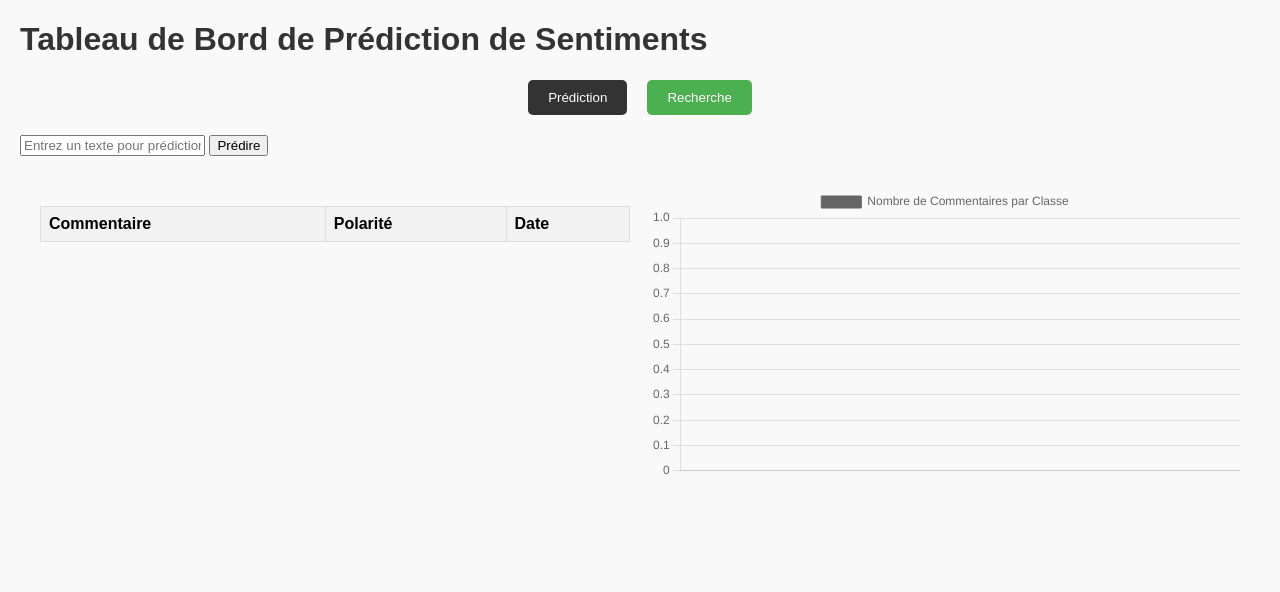
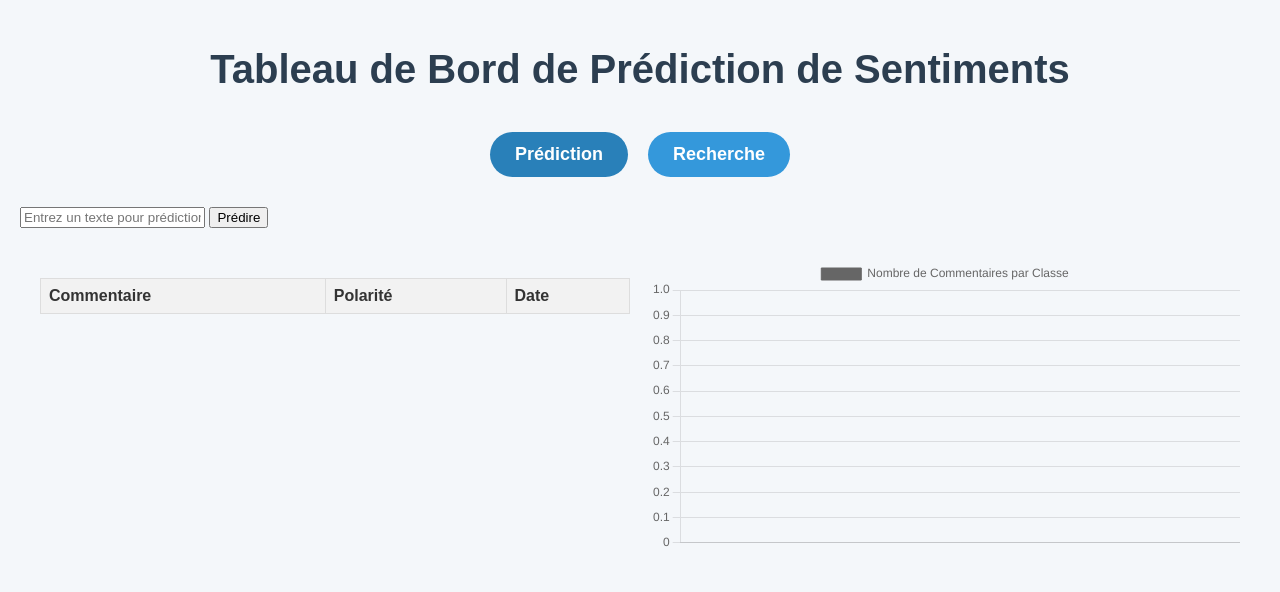
Before and after one commit to mouha07/bert-flask-app, a Flask app: page / in a window 1280 px wide. Shown: the top 592 px of the page. Run offline with Flask 3, Linux system fonts and the light colour scheme; data that the repository does not hold is empty.

Commit message:
Update index.html

```diff
--- a/templates/index.html
+++ b/templates/index.html
@@ -7,15 +7,105 @@
     <script src="https://cdn.jsdelivr.net/npm/chart.js"></script>
 
     <style>
-        /* Structure principale */
-        body {
-            font-family: Arial, sans-serif;
-            margin: 20px;
-            background-color: #f9f9f9;
-        }
-        h1 {
-            color: #333;
-        }
+           body {
+        font-family: 'Arial', sans-serif;
+        background-color: #f4f7fa;
+        margin: 0;
+        padding: 20px;
+        color: #333;
+    }
+
+    h1 {
+        text-align: center;
+        color: #2c3e50;
+        font-size: 2.5em;
+        margin-bottom: 30px;
+    }
+
+    /* Section boutons */
+    .toggle-section button {
+        padding: 12px 25px;
+        font-size: 18px;
+        cursor: pointer;
+        background-color: #3498db;
+        color: white;
+        border: none;
+        border-radius: 30px;
+        margin: 10px;
+        transition: background-color 0.3s, transform 0.3s;
+        font-weight: bold;
+    }
+
+    .toggle-section button:hover {
+        background-color: #2980b9;
+        transform: scale(1.05);
+    }
+
+    .toggle-section button.active {
+        background-color: #2980b9;
+    }
+
+    /* Section d'input */
+    .input-field {
+        width: 100%;
+        padding: 12px;
+        margin: 10px 0;
+        border: 2px solid #ccc;
+        border-radius: 5px;
+        font-size: 16px;
+        box-sizing: border-box;
+        background-color: #fff;
+        transition: border 0.3s ease;
+    }
+
+    .input-field:focus {
+        border-color: #3498db;
+    }
+
+    /* Bouton action */
+    .action-button {
+        padding: 12px 25px;
+        background-color: #3498db;
+        color: white;
+        border: none;
+        border-radius: 5px;
+        font-size: 16px;
+        cursor: pointer;
+        width: 100%;
+        transition: background-color 0.3s, transform 0.3s;
+        margin-top: 10px;
+    }
+
+    .action-button:hover {
+        background-color: #2980b9;
+        transform: scale(1.05);
+    }
+
+    /* Messages de résultat */
+    .result-message {
+        margin-top: 20px;
+        font-size: 1.2em;
+        font-weight: bold;
+        color: #2c3e50;
+    }
+
+    .error-message {
+        color: #e74c3c;
+        margin-top: 10px;
+        font-size: 1em;
+        font-weight: bold;
+    }
+
+    /* Sections */
+    .section {
+        margin-top: 30px;
+    }
+
+    .section input {
+        max-width: 500px;
+        margin: 0 auto;
+    }
+
         .dashboard {
             display: flex;
             justify-content: space-between;
```
